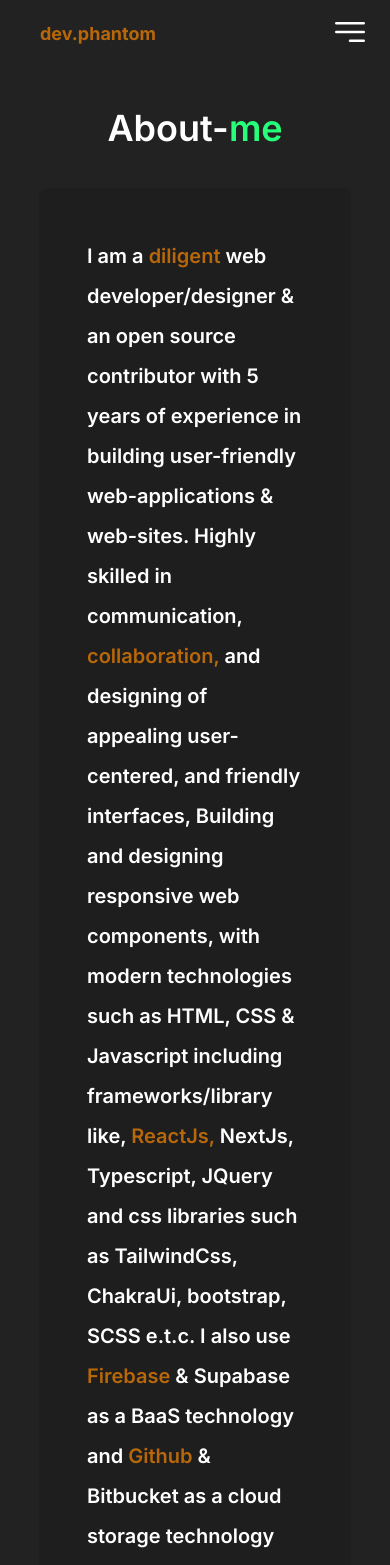
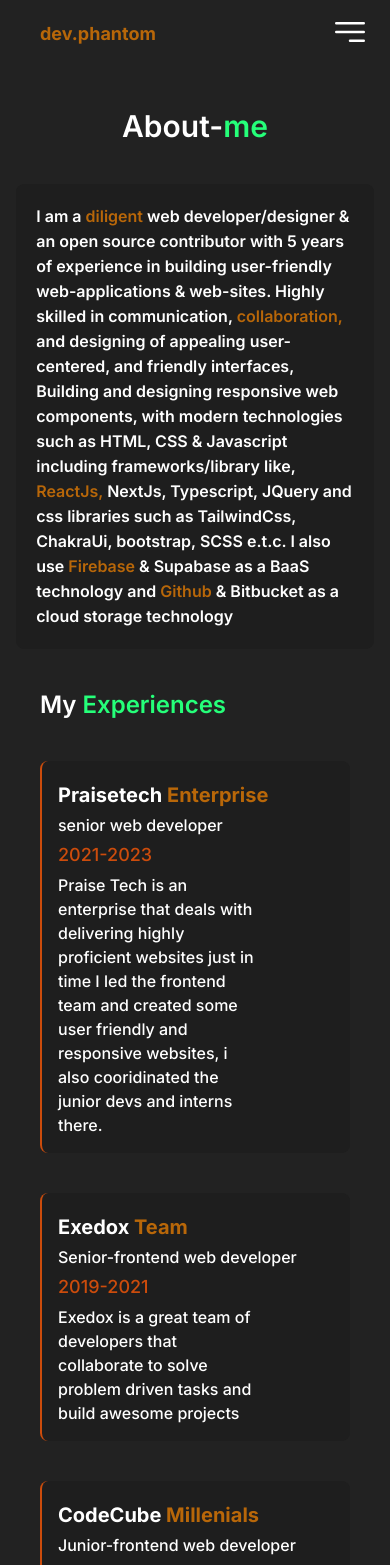
Before and after one commit to dev-phantom/my-portfolio, a Next.js app: page /About in a window 390 px wide. Shown: the top 1565 px of the page. Built offline with nearby package versions, Linux system fonts and the light colour scheme.

Commit message:
fix: fixed the padding issue on the home page

```diff
--- a/pages/About.jsx
+++ b/pages/About.jsx
@@ -7,18 +7,18 @@ const About = () => {
             <div>
                 <Navbar />
             </div>
-            <h1 className="font-semibold text-4xl py-10 text-center">About-<span className="text-primary">me</span></h1>
+            <h1 className="font-semibold text-3xl md:text-4xl py-10 text-center">About-<span className="text-primary">me</span></h1>
             <div className="w-full flex justify-center items-center ">
-                <p className=" bg-altBg w-[80%] font-semibold text-xl p-12 rounded-lg leading-[40px]">
+                <p className=" bg-altBg w-11/12 md:w-[80%] font-semibold text-md  md:text-xl p-5 md:p-12 rounded-lg leading-[25px] md:leading-[40px]">
                     I am a <span className="text-secondary">diligent</span> web developer/designer & an open source contributor with 5 years of experience in building user-friendly web-applications & web-sites.
                     Highly skilled in communication, <span className="text-secondary">collaboration,</span> and designing of appealing user-centered, and friendly interfaces, Building and designing responsive web components, with modern technologies such as HTML, CSS & Javascript including frameworks/library like, <span className="text-secondary">ReactJs,</span> NextJs, Typescript, JQuery and css libraries such as TailwindCss, ChakraUi, bootstrap, SCSS e.t.c.
                     I also use <span className="text-secondary">Firebase</span> & Supabase as a BaaS technology and <span className="text-secondary">Github</span> & Bitbucket
                     as a cloud storage technology
                 </p>
             </div>
-            <div className="px-40">
+            <div className=" px-10 md:px-40">
                 <h1 className="font-semibold text-2xl py-10 ">My <span className="text-primary">Experiences</span></h1>
-                <div className="grid grid-cols-2 w-full gap-10">
+                <div className="grid grid-col-1 md:grid-cols-2 w-full gap-10">
                     <div className="bg-altBg rounded-lg  p-4 border-l-2 border-orange">
                        <h2 className="text-xl font-bold py-1 capitalize ">Praisetech <span className="text-secondary">Enterprise</span></h2>
                        <h4 className="font-medium text-md ">senior web developer</h4>
--- a/pages/HomePage.jsx
+++ b/pages/HomePage.jsx
@@ -29,7 +29,7 @@ const HomePage = () => {
                         <Socials/>
                     </div>
                     <div>
-                            <button className='px-8 py-2 bg-primary text-center font-bold rounded-lg text-xl text-[#1E1E1E]' onClick={handleResume} target="_blank">Resume</button>
+                        <button className='px-8 py-2 bg-primary text-center font-bold rounded-lg text-xl text-[#1E1E1E]' onClick={handleResume} target="_blank">Resume</button>
                     </div>
                    </div>
                 </div>
--- a/pages/Projects.jsx
+++ b/pages/Projects.jsx
@@ -20,13 +20,13 @@ const Projects = () => {
             <div>
                 <Navbar />
             </div>
-            <h1 className="font-semibold text-4xl py-10 text-center">My-<span className="text-primary">Projects</span></h1>
-            <div className="w-full grid grid-cols-2 gap-x-5 gap-y-10 px-14">
+            <h1 className="font-semibold text-3xl md:text-4xl py-10 text-center">My-<span className="text-primary">Projects</span></h1>
+            <div className="w-full grid grid-cols-1 md:grid-cols-2 gap-x-5 gap-y-10 px-14">
             {projectInfo.map((items) => {
                         return(
 
                 <div className="card" key={items.id}>
-                    <div className="absolute right-[-6rem] top-12 bg-altBg w-[40%] p-2 rounded-lg">
+                    <div className="absolute bottom-2 right-2 md:right-[-6rem] md:top-12 bg-altBg w-[40%] p-2 rounded-lg">
                         <h2 className="text-sm text-orange capitalize">{items.first} <span className="text-primary font-bold text-center text-lg">.</span> {items.second} <span className="text-primary font-bold text-center text-lg">.</span> {items.third}</h2>
                         <h1 className="text-md capitalize leading-[35px] py-3">{items.name} - {items.purpose}</h1>
                         <div className="flex justify-between px-1 pb-5">
```
